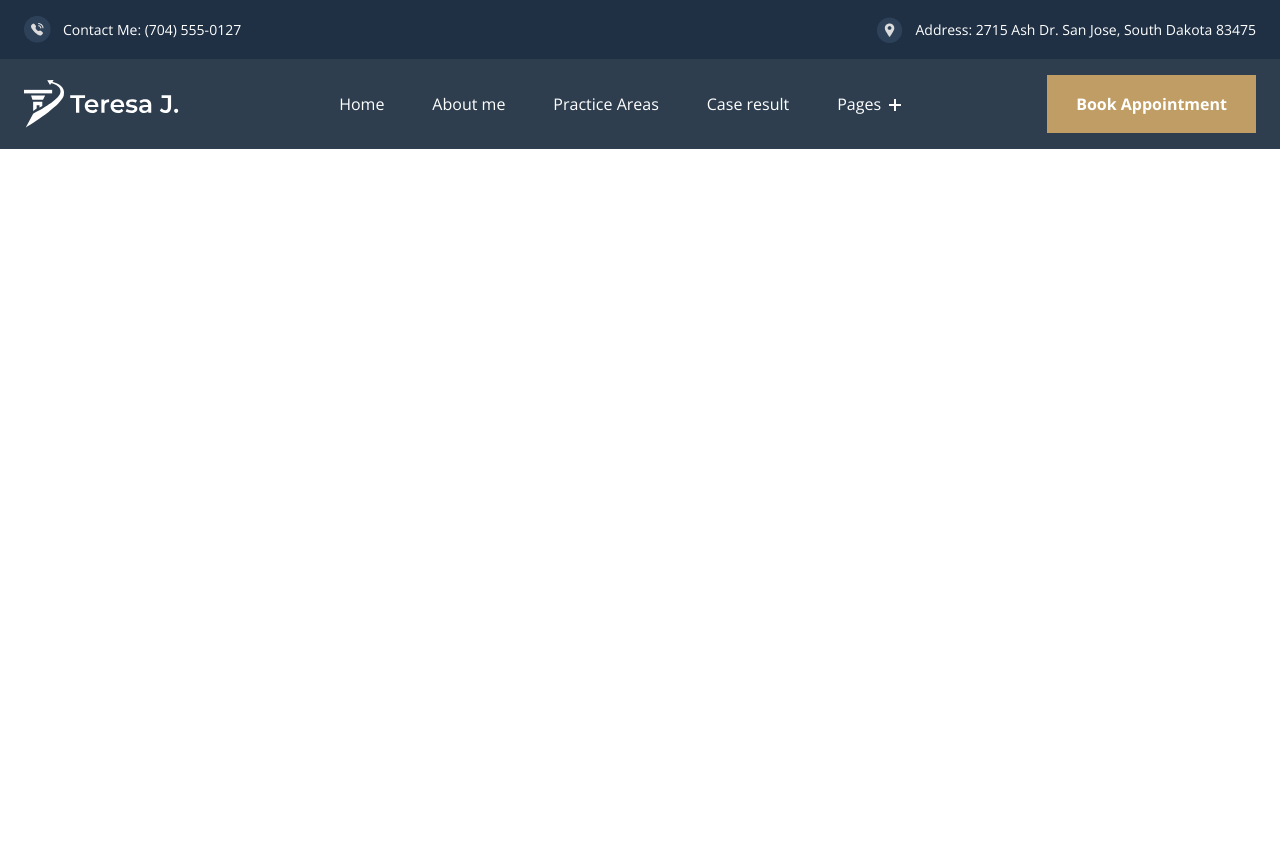
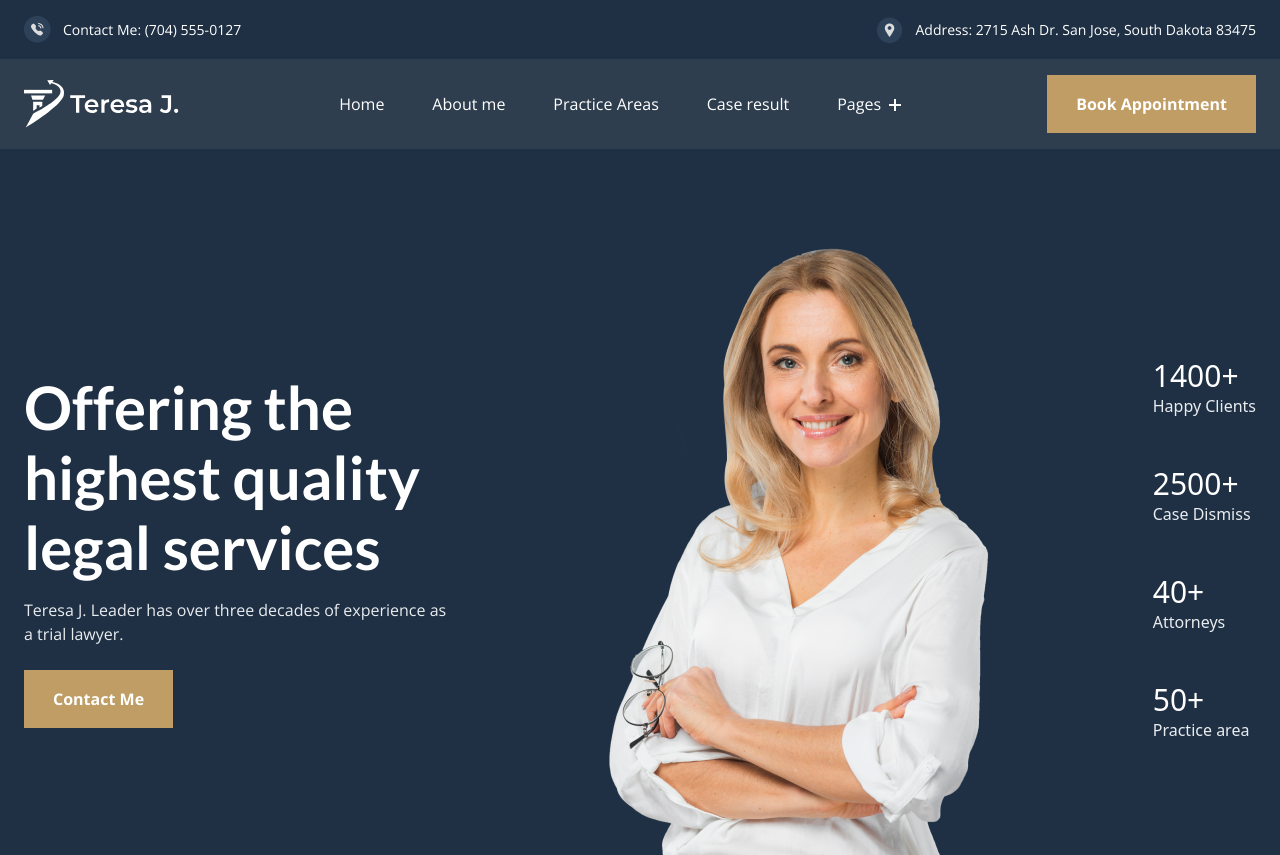
Before and after one commit to Zahra-Rad/Teresa, a website: page src/index.html in a window 1280 px wide. Before the commit the page ends 800 px from the top, so only its background shows below. Drawn offline with Linux system fonts and the light colour scheme.

Commit message:
finished hero section

```diff
--- a/src/assets/css/master.css
+++ b/src/assets/css/master.css
@@ -6,3 +6,7 @@
   font-family: open-sans;
   src: url("../fonts/open-sans.woff2") format("opentype");
 }
+@font-face {
+  font-family: lato;
+  src: url("../fonts/Lato.woff2") format("opentype");
+}
--- a/src/index.html
+++ b/src/index.html
@@ -61,7 +61,8 @@
                                     </div>
                                 </div>
                             </button>
-                            <nav class="hidden absolute top-1/2 left-1/2 bg-[#2D4159] w-[725px] mt-5 -translate-x-1/2 translate-y-7" id="drop2">
+                            <nav class="hidden absolute top-1/2 left-1/2 bg-[#2D4159] w-[725px] mt-5 -translate-x-1/2 translate-y-7"
+                                id="drop2">
                                 <ul class="w-full flex flex-wrap p-8 md:py-10 md:px-20">
                                     <li class="group w-full md:w-1/3">
                                         <a href=""
@@ -205,6 +206,37 @@
                 </ul>
             </nav>
         </header>
+        <section class="w-full mx-auto bg-[#1F3044] pt-16 md:pt-20 lg:pt-24 px-6">
+            <div class="mx-auto 2xl:container max-w-7xl flex flex-col lg:flex-row lg:items-center justify-between lg:gap-0 gap-10">
+                <div class="lg:order-1 lg:max-w-[432px]">
+                    <h1 class="font-header text-[45px]/[50px] text-white font-bold lg:text-6xl/[70px]">Offering the highest quality legal
+                        services</h1>
+                    <p class="text-[#e9ecef] font-primary text-base pb-6 pt-4">Teresa J. Leader has over three decades
+                        of
+                        experience as a trial lawyer.</p>
+                    <button
+                        class="text-white font-primary text-base py-4 px-7 font-bold border border-[#bf9d64] bg-[#bf9d64] hover:bg-transparent hover:text-[#bf9d64] transition duration-300">Contact
+                        Me</button>
+                </div>
+                <ul class="flex justify-between lg:flex-col lg:order-3 lg:gap-12">
+                    <li class="flex flex-col text-base text-[#e9ecef]">
+                        <span class="text-white font-bold text-lg lg:text-3xl lg:font-normal">1400+</span>Happy Clients
+                    </li>
+                    <li class="flex flex-col text-base text-[#e9ecef]">
+                        <span class="text-white font-bold text-lg lg:text-3xl lg:font-normal">2500+</span>Case Dismiss
+                    </li>
+                    <li class="flex flex-col text-base text-[#e9ecef]">
+                        <span class="text-white font-bold text-lg lg:text-3xl lg:font-normal">40+</span>Attorneys
+                    </li>
+                    <li class="flex flex-col text-base text-[#e9ecef]">
+                        <span class="text-white font-bold text-lg lg:text-3xl lg:font-normal">50+</span>Practice area
+                    </li>
+                </ul>
+                <figure class="flex justify-center lg:order-2">
+                    <img src="img/teresa.png" alt="" class="w-full lg:max-w-full">
+                </figure>
+            </div>
+        </section>
     </main>
     <script src="assets/js/app.js"></script>
 </body>
--- a/tailwind.config.js
+++ b/tailwind.config.js
@@ -5,6 +5,7 @@ module.exports = {
     extend: {
       fontFamily: {
         primary: "open-sans",
+        header: "lato",
       },
     },
   },
```
Also changed, not shown: src/assets/css/output.css, src/assets/fonts/Lato.woff2 (renamed from src/assets/fonts/S6u9w4BMUTPHh6UVSwiPGQ.woff2).
